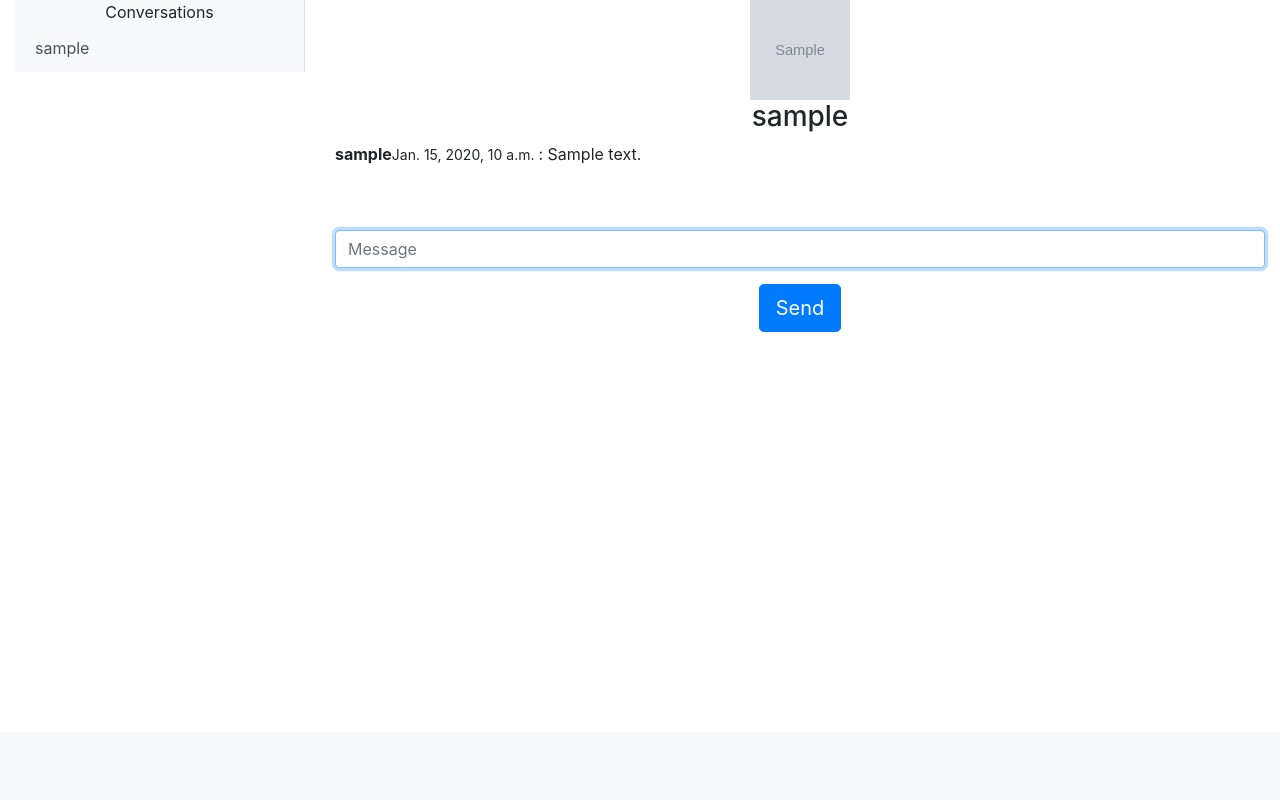
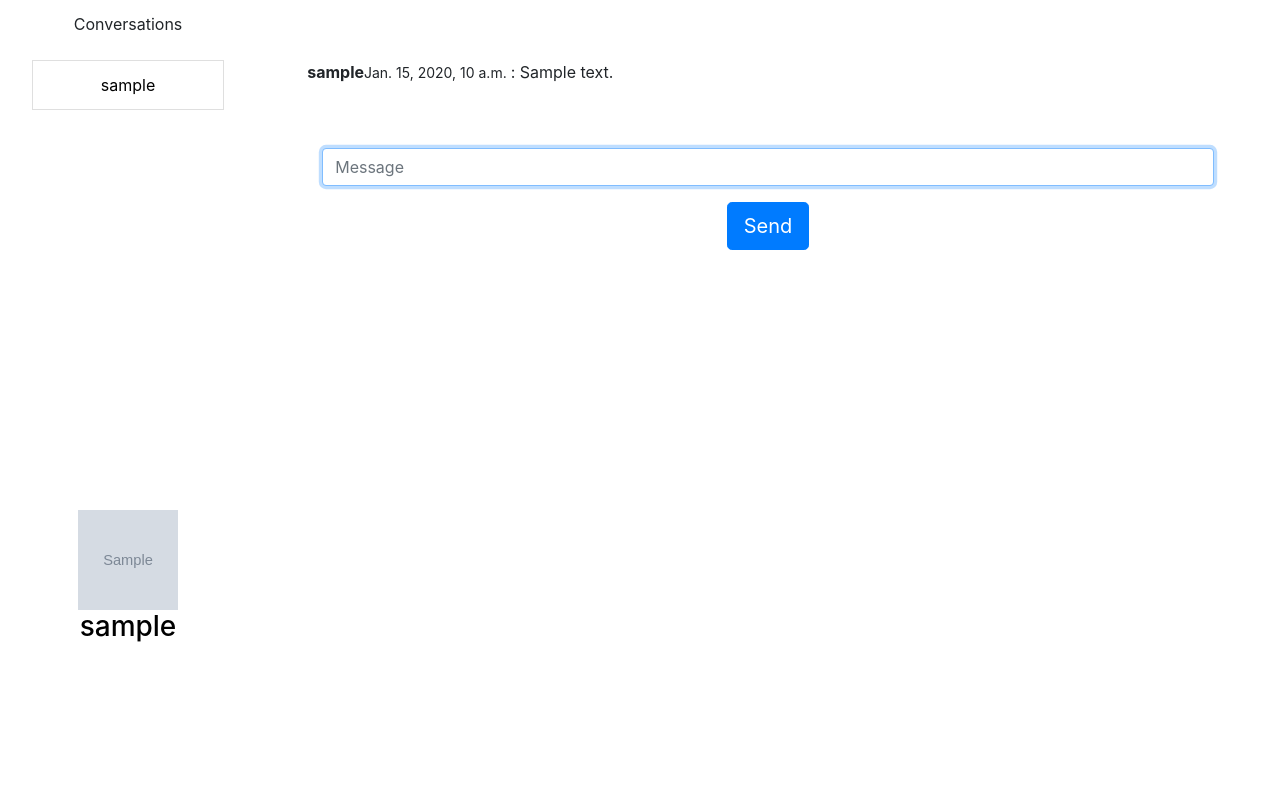
Before and after one commit to pljeske/HelpMap, a Django app: page /messages/ in a window 1280 px wide. Shown: the part 68-868 px from the top of the page. Before the commit the page ends 400 px from the top, so only its background shows below. Run offline with Django 3.2, Linux system fonts and the light colour scheme; a user stored in the database is signed in; tables that the repository leaves empty hold one stand-in row (values such as "Sample post"); grey boxes marked "Sample" are stand-in pictures; some libraries are stand-ins or nearby versions.

Commit message:
updated docker branch to master state

```diff
--- a/HelpMap/urls.py
+++ b/HelpMap/urls.py
@@ -31,6 +31,7 @@ urlpatterns = [
     path('account/logout/', regviews.do_logout, name="logout"),
     path('info/', mapviews.get_info, name="who"),
     path('map/offer_help/', mapviews.new_help_point, name="add-point"),
+    path('map/delete/<int:point_id>', mapviews.delete_help_point, name="delete-point"),
     path('messages/', socialviews.show_messages, name="received-messages"),
     path('messages/<int:user_id>/', socialviews.message_handler, name="conversation"),
     path('profile/', socialviews.show_profile, name="profile"),
--- a/social/views.py
+++ b/social/views.py
@@ -32,6 +32,9 @@ def show_other_profile(request, user_id):
             "other_user": other_user,
             "own_profile": own_profile
         }
+        if own_profile:
+            own_points = HelpPoint.objects.all().filter(author=request.user)
+            context["own_points"] = own_points
         return render(request, "account/profile.html", context)
     else:
         messages.add_message(request, messages.ERROR, "You must be logged in to do that!")
@@ -49,24 +52,18 @@ def show_messages(request):
     messages_sender = Message.objects.filter(sender=request.user)
     mails = messages_receiver | messages_sender
 
+    # open the messages page from user with last message
     if mails.count() > 0:
-        mails = mails.order_by('date')
+        mails = mails.order_by('-date')
         if mails.first().receiver != request.user:
             user_id = mails.first().receiver.id
         else:
             user_id = mails.first().sender.id
         return message_handler(request, user_id)
-
-    try:
-        user_interactions = UserInteraction.objects.get(user=request.user).others
-    except UserInteraction.DoesNotExist:
-        user_interactions = []
-
-    context["mails"] = mails
-    context["other_user"] = "everyone"
-    context["user_interactions"] = user_interactions
-    context["user"] = request.user
-    return render(request, "messages/messages_rest.html", context)
+    else:
+        context["other_user"] = "everyone"
+        context["user"] = request.user
+        return render(request, "messages/messages_rest.html", context)
 
 
 def message_handler(request, user_id):
@@ -77,6 +74,8 @@ def message_handler(request, user_id):
     messages_sender = Message.objects.filter(sender=request.user, receiver=other_user)
     messages_receiver = Message.objects.filter(sender=other_user, receiver=request.user)
     mails = (messages_sender | messages_receiver).order_by('date')
+
+    unread_from = request.user.profile.unread_messages_from.all()
 
     try:
         request.user.profile.unread_messages_from.remove(other_user.id)
@@ -90,13 +89,14 @@ def message_handler(request, user_id):
         receiver = User.objects.get(id=user_id)
         message = Message(sender=request.user, receiver=receiver, text=text)
         message.save()
+
         user_interaction1, created1 = UserInteraction.objects.get_or_create(user=request.user)
         user_interaction2, created2 = UserInteraction.objects.get_or_create(user=receiver)
 
         user_interaction1.others.add(receiver)
         user_interaction2.others.add(request.user)
-        user_interaction1.last_interaction = datetime.datetime.now()
-        user_interaction2.last_interaction = datetime.datetime.now()
+        # user_interaction1.last_interaction = datetime.datetime.now()
+        # user_interaction2.last_interaction = datetime.datetime.now()
         user_interaction1.save()
         user_interaction2.save()
 
@@ -111,6 +111,7 @@ def message_handler(request, user_id):
                "form": form,
                "other_user": other_user,
                "user_interactions": users_interactions,
-               "user": request.user}
+               "user": request.user,
+               "unread_from": unread_from}
 
     return render(request, "messages/messages_rest.html", context)
--- a/templates/account/login.html
+++ b/templates/account/login.html
@@ -2,7 +2,7 @@
 {% load bootstrap4 %}
 
 {% block content %}
-    <div style="width:25%; margin: auto">
+    <div style="width:25%; margin: auto;">
     <form action="" method="POST">
         {% csrf_token %}
         {% bootstrap_form form %}
--- a/templates/messages/messages_rest.html
+++ b/templates/messages/messages_rest.html
@@ -4,6 +4,121 @@
 {% bootstrap_javascript %}
 
 {% block content %}
+
+    <style>
+
+    .grid-container-messages {
+        height: 100%;
+        width: 100%;
+    }
+
+    .sidebar {
+        position: fixed;
+        left: 0;
+        top: 10%;
+        width: 20%;
+    }
+
+    .message_container {
+        position: fixed;
+        top: 10%;
+        left: 20%;
+        width: 80%;
+        height: 90%;
+    }
+
+    .message_area {
+        z-index: 0;
+        padding-left: 5%;
+        padding-right: 5%;
+        padding-bottom: 2%;
+        height: 100%;
+        overflow-y: auto;
+    }
+
+    .profile_area {
+        position: fixed;
+        <!--background-color: white;-->
+        z-index: 2;
+        width: 10%;
+        left: 5%;
+        bottom: 10%;
+    }
+
+    </style>
+
+    <div class="grid-container-messages">
+        <div class="sidebar">
+            <!--<ul class="bg-light border-right" id="sidebar-wrapper">-->
+                    <div class="sidebar-heading text-center">Conversations </div>
+                        <br/>
+                        <ul class="list-group" style="width: 75%; margin: auto;">
+                            {% for user in user_interactions.all %}
+                                <a href="/messages/{{ user.id }}" style="color: black;">
+                                    <li class="list-group-item text-center">
+
+                                            {% if user in unread_from %}
+                                            <strong>
+                                            {% endif %}
+                                            {{ user }}
+                                            {% if user in unread_from %}
+                                                (new)
+                                            </strong>
+                                            {% endif %}
+
+                                    </li>
+                                </a>
+                            {% endfor %}
+                        </ul>
+
+                    {% if not user_interactions %}
+                        <div class="text-center">- no messages yet -</div>
+                    {% endif %}
+                </div>
+        </div>
+
+        <div class="profile_area">
+            <h3 class="text-center" id="conversation-head" style="z-index: 2;">
+                {% if not other_user == "everyone" %}
+                    <a href="/profile/{{ other_user.id }}" style="color: black;">
+                        <img src="{{ other_user.profile.picture.url }}" style="width: 100px; height:100px;"/><br/>
+                        {{ other_user }}
+                    </a>
+                {% endif %}
+            </h3>
+        </div>
+        <div class="message_container">
+            <div class="message_area">
+                <br/><br/>
+                {% if not other_user == "everyone" %}
+                    {% for message in mails %}
+                    <div class="row">
+                        <div class="col-md-12" id="message{{ message.id }}">
+                            <p>
+                                <strong>{{ message.sender }}</strong><small>{{ message.date }} </small>: {{ message.text }}
+                            </p>
+                        </div>
+                    </div>
+                    <br/>
+                    {% endfor %}
+                        <span id="lastmessage"></span>
+                    <div class="col-md-12">
+                        <form action="" method="POST">
+                            {% csrf_token %}
+                            {% bootstrap_form form %}
+                            <div class="text-center">
+                                <button type="submit" id="send-button" class="btn btn-primary btn-lg" value="test">Send</button>
+                            </div>
+
+                        </form>
+                    </div>
+            {% endif %}
+
+            </div>
+        </div>
+    </div>
+
+<!--
 <div class="container-fluid">
 	<div class="row">
 		<div class="col-md-3 position-fixed">
@@ -18,12 +133,12 @@
                     {% endfor %}
                 </div>
                 {% if not user_interactions %}
-                    <div class="text-center">- no messages yes -</div>
+                    <div class="text-center">- no messages yet -</div>
                 {% endif %}
             </div>
 		</div>
 		<div class="col-md-9" style="margin-left: 25%;">
-            <div class="row">
+            <div class="row sticky">
 				<div class="col-md-12">
 					<h3 class="text-center" id="conversation-head">
                         {% if not other_user == "everyone" %}
@@ -62,7 +177,7 @@
 		</div>
 	</div>
 </div>
-
+-->
 <script language="JavaScript">
     let input = document.getElementById('id_message');
     input.focus();
```
Also changed, not shown: map/views.py (+10 -0 lines), templates/account/profile.html (+24 -0 lines), HelpMap/settings.py (line endings or trailing spaces), social/models.py (line endings or trailing spaces).
